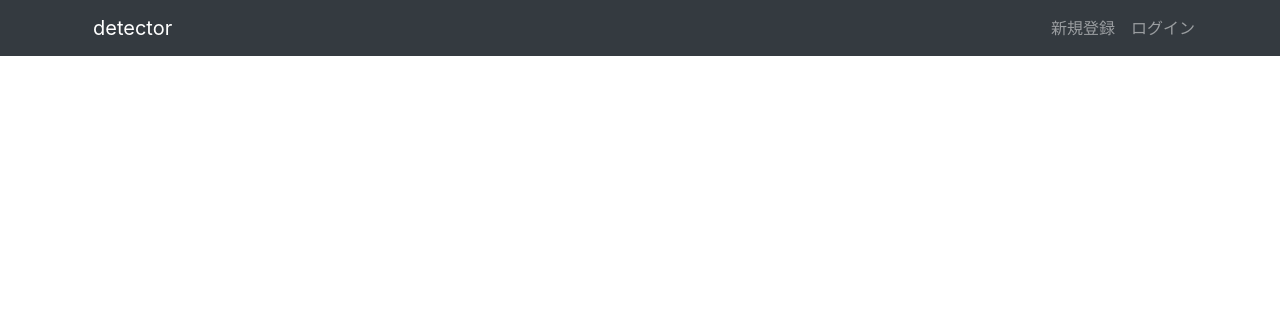
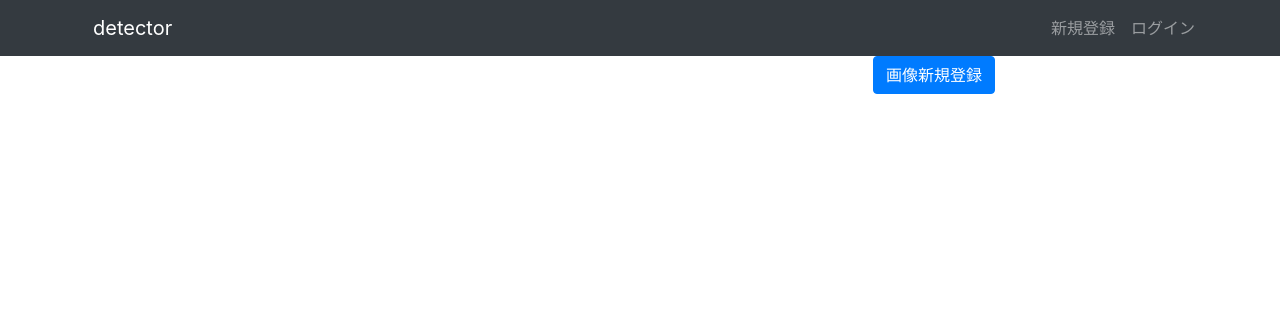
Before and after one commit to kjmatsuda/flaskbook, a Flask app: page / in a window 1280 px wide. Shown: the top 316 px of the page. Run offline with Flask 2, Linux system fonts and the light colour scheme; parts of the project's set-up code (start-up, migrations or seed data) failed here and were passed over; some libraries are stand-ins or nearby versions.

Commit message:
7.3　画像一覧画面に画像アップロード画面への導線と画像一覧を追加する

```diff
--- a/apps/detector/templates/detector/index.html
+++ b/apps/detector/templates/detector/index.html
@@ -1,9 +1,15 @@
 {% extends "detector/base.html" %}
 {% block content %}
+<div class="col-md-10 text-right dt-image-register-btn">
+    <a href="{{ url_for('detector.upload_image') }}" class="btn btn-primary">画像新規登録</a>
+</div>
 {% for user_image in user_images %}
 <div class="card col-md-7 dt-image-content">
+    <header class="d-flex justify-content-between">
+        <div class="dt-image-username">{{ user_image.User.username }}</div>
+    </header>
     <section>
-        <img src="{{ user_image.UserImage.image_url }}" alt="画像" />
+        <img src="{{ url_for('detector.image_file', filename=user_image.UserImage.image_path) }}" alt="アップロード画像" />
     </section>
 </div>
 {% endfor %}
```
